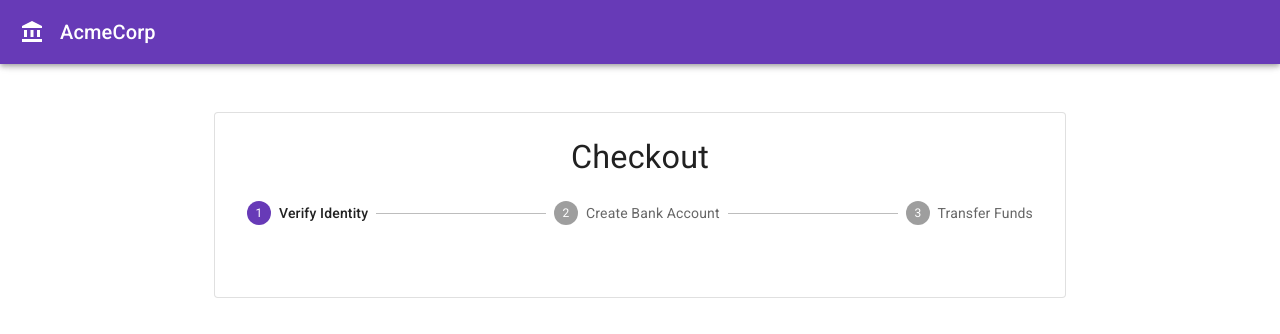
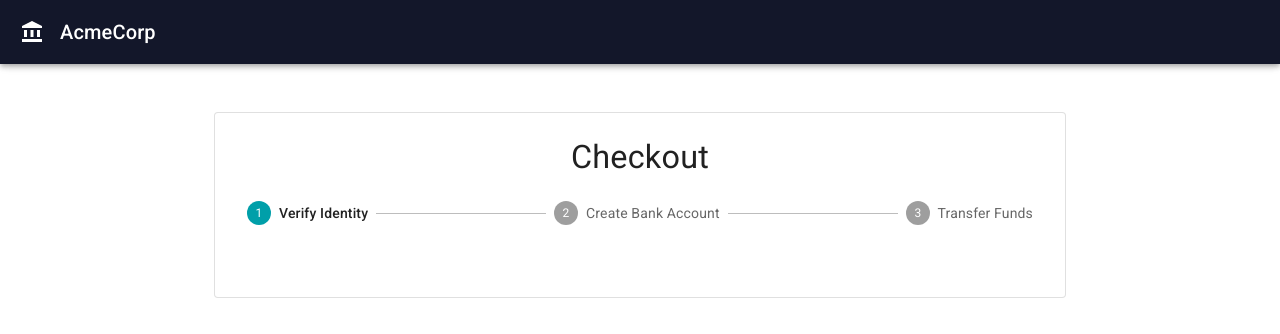
Before and after one commit to Basis-Theory-Labs/credit-app, a Next.js app: page /checkout in a window 1280 px wide. Shown: the top 334 px of the page. Built offline with nearby package versions, Linux system fonts and the light colour scheme; no server answers.

Commit message:
adjust colors

```diff
--- a/components/Header.jsx
+++ b/components/Header.jsx
@@ -13,7 +13,7 @@ const Header = () => {
 
   return (
     <>
-      <AppBar position="fixed">
+      <AppBar position="fixed" color="secondary">
         <Toolbar>
             <IconButton edge="start" aria-label="home" onClick={() => router.push("/")}>
               <AccountBalance sx={{
--- a/pages/checkout.js
+++ b/pages/checkout.js
@@ -46,15 +46,17 @@ export default function Home() {
     setActiveStep(3);
   }, []);
 
+  const checkout = useCallback(async ({ userToken, bankToken, ssnToken }) => {
+    await verifyIdentity(userToken, ssnToken);
+    const createdAccount = await createAccount(bankToken, userToken);
+    await chargeAccount(createdAccount);
+  }, [chargeAccount, createAccount, verifyIdentity]);
+
   useEffect(() => {
-    const checkout = async () => {
-      await verifyIdentity();
-      const createdAccount = await createAccount();
-      await chargeAccount(createdAccount);
-    };
-
-    checkout();
-  }, [userToken, bankToken, ssnToken]);
+    if (router.query.userToken) {
+      checkout(router.query);
+    }
+  }, [router.query])
 
   const seeHowItWorks = async () => {
     await router.push(`/how-we-built-it?userToken=${userToken}&bankToken=${bankToken}&ssnToken=${ssnToken}`);
--- a/styles/theme.js
+++ b/styles/theme.js
@@ -3,8 +3,12 @@ import { deepPurple, amber } from "@mui/material/colors";
 
 let theme = createTheme({
   palette: {
-    primary: deepPurple,
-    secondary: amber,
+    primary: {
+      main: '#009FA9',
+    },
+    secondary: {
+      main: 'rgb(19, 23, 42)',
+    }
   },
 });
 
```
